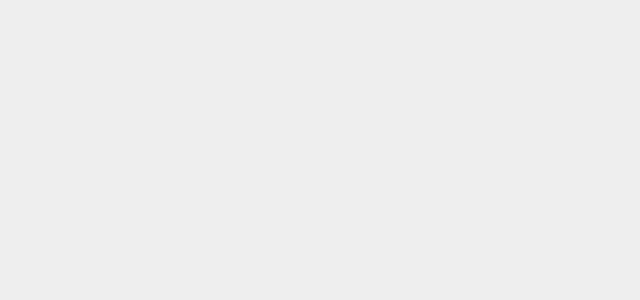
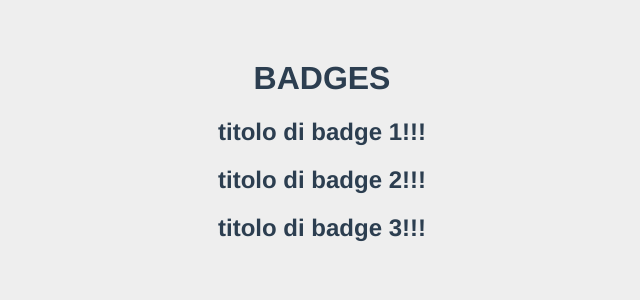
Before and after one commit to DarioBerti/crowdsensing-web-app, a Vue app in the folder bylights/: page /badges in a window 1280 px wide. Before the commit this address had no page. Shown: the top 300 px of the page, without its empty margins (318-958 px from the left). Built offline with nearby package versions, Linux system fonts and the light colour scheme.

Commit message:
Create BadgesView.vue

```diff
--- a/bylights/src/router/index.js
+++ b/bylights/src/router/index.js
@@ -1,6 +1,7 @@
 import { createRouter, createWebHistory } from 'vue-router'
 import RegisterFormView from '../views/RegisterFormView.vue'
 import SignupFormView from '../views/SignupFormView.vue'
+import Badges from '../views/badges/BadgesView.vue'
 
 const routes = [
     {
@@ -13,6 +14,11 @@ const routes = [
         name: 'RegisterFormView',
         component: RegisterFormView
     },
+    {
+        path: '/badges',
+        name: 'Badges',
+        component: Badges
+    }
 ]
 
 const router = createRouter({
--- a/bylights/src/views/RegisterFormView.vue
+++ b/bylights/src/views/RegisterFormView.vue
@@ -2,6 +2,9 @@
     <div>
         <form @submit.prevent="handleSubmit">
             <p @click="back" style="color:blue">--- Go back</p>
+            <div>
+                <router-link to="/badges"><p class="RoutingLink">Badges page</p></router-link>
+            </div>
             <h1>REGISTER</h1>
             <section>
                 <label>Nome:</label>
@@ -17,7 +20,7 @@
                 </div>
                 <div>
                     <p>Already have an account?</p>
-                    <router-link to="/"><p class="SignupLink">Sign up</p></router-link>
+                    <router-link to="/"><p class="RoutingLink">Sign up</p></router-link>
                 </div>
             </section>
             <div class="submit">
@@ -37,7 +40,8 @@ export default{
             password: '',
             name: '',
             surname: '',
-            passwordError: ''
+            passwordError: ''/*,
+            badges: []*/
         }
     },
     methods: {
@@ -47,7 +51,13 @@ export default{
         back(){
             this.$router.go(-1)
         }
-    }
+    }/*,
+    mounted(){
+        fetch('http://localhost:3000/badges')
+            .then(res => res.res.json())
+            .then(data => this.badges = data)
+            .catch(err => console.log(err.message))
+    }*/
 }
 </script>
 
@@ -81,11 +91,11 @@ export default{
     h1{
         color: #555;
     }
-    .SignupLink{
+    .RoutingLink{
         color: red;
         margin-left: 3%;
     }
-    .SignupLink:hover{
+    .RoutingLink:hover{
          text-decoration: underline;
          text-decoration-color: #ff0062;
     }
--- /dev/null
+++ b/bylights/src/views/badges/BadgesView.vue
@@ -0,0 +1,20 @@
+<template>
+    <h1>BADGES</h1>
+    <div v-for="badge in badges" :key="badge.id">
+        <h2>{{ badge.title }}</h2>
+    </div>
+</template>
+<script>
+    export default{
+        data(){
+            return{
+                badges: [
+                    {"title":"titolo di badge 1!!!", "id": 1, "details": "questo badge è mooolto importante"},
+                    {"title":"titolo di badge 2!!!", "id": 2, "details": "questo badge è mooolto importante"},
+                    {"title":"titolo di badge 3!!!", "id": 3, "details": "questo badge è mooolto importante"}
+                ]
+            }
+        }
+    }
+</script>
+<style></style>
```
Also changed, not shown: 1 other file (tests, documents, lock files or other folders).
